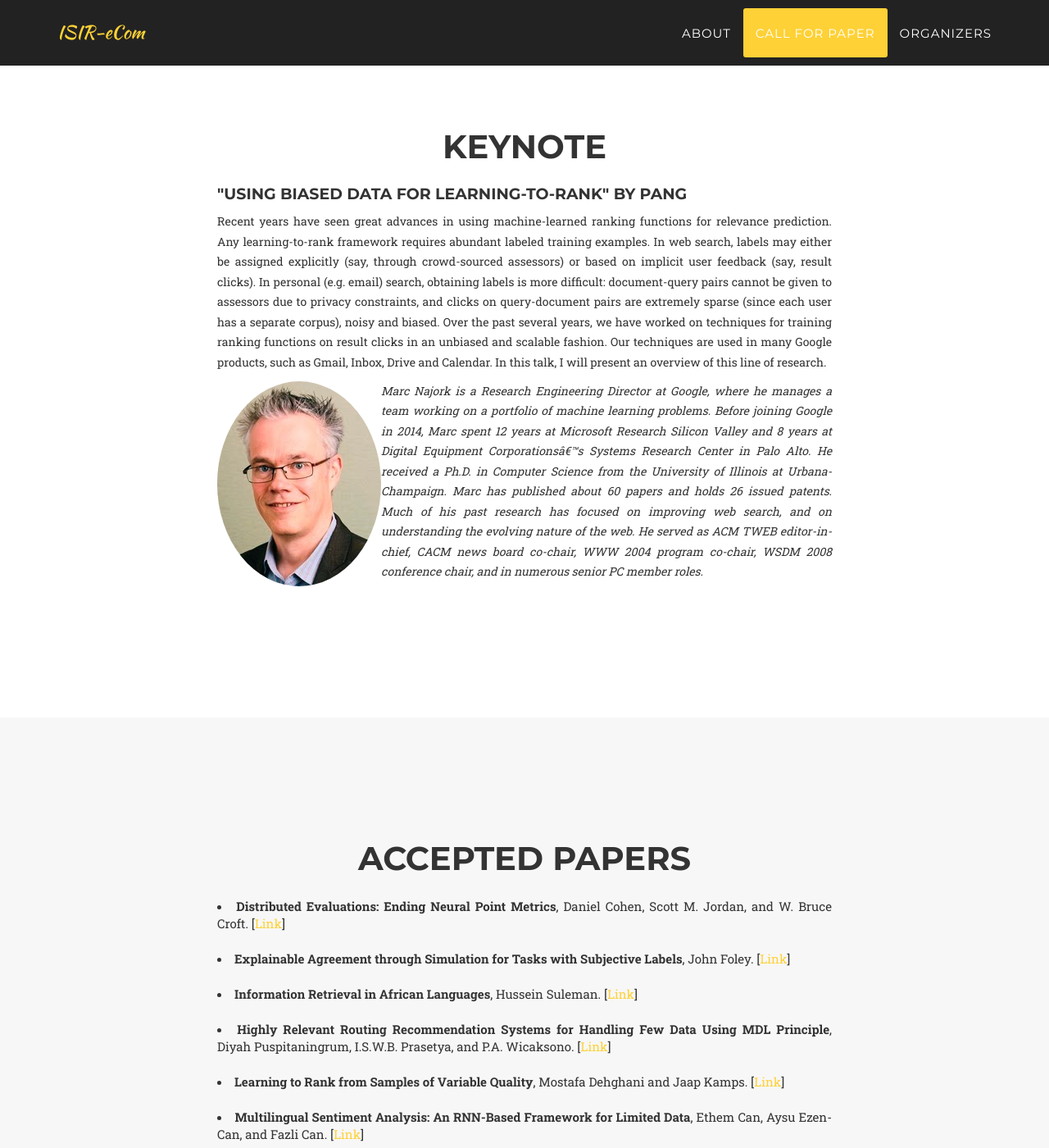
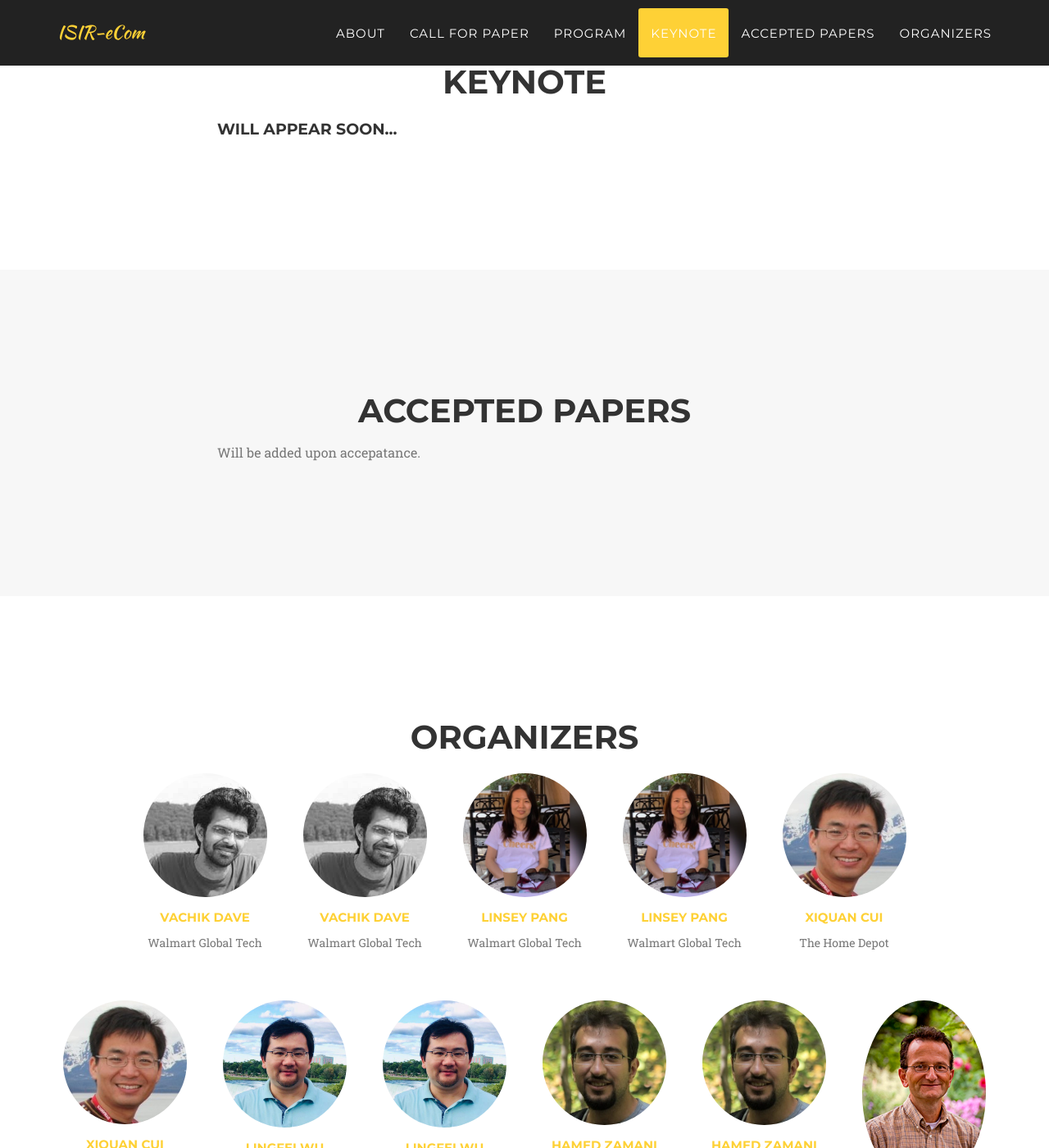
Before and after one commit to ISIR-eCom/ISIR-eCom.github.io, a Jekyll site: the page built from index.html, in a window 1280 px wide and 1400 px high, scrolled down 3508 px. Shown: the whole window at 82% size. Built offline with Jekyll 4.4.1, drawn with Linux system fonts in a browser that asks for light colours; some web fonts are replaced; some of the changed text lies outside the part shown.

Commit message:
Multiple updates for layout.

```diff
--- a/_config.yml
+++ b/_config.yml
@@ -18,7 +18,7 @@ author:
 
 # Site settings
 title: ISIR-eCom
-# email: your-email@domain.com
+email: vachik.dave25@gmail.com
 description: "The first international workshop on Interactive and Scalable Information Retrieval methods for eCommerce."
 
 # Build settings
--- a/_includes/accepted_papers.html
+++ b/_includes/accepted_papers.html
@@ -10,15 +10,16 @@
         	    <div class="row">
         	    	<div class="col-lg-8 col-lg-offset-2 text-justify">
         	        	<p class="large text-muted">
-        				<li><strong>Distributed Evaluations: Ending Neural Point Metrics</strong>, Daniel Cohen, Scott M. Jordan, and W. Bruce Croft. [<a href="https://arxiv.org/abs/1806.03790" target="\_blank">Link</a>]</li> </br>
+                            Will be added upon accepatance.
+<!--         				<li><strong>Distributed Evaluations: Ending Neural Point Metrics</strong>, Daniel Cohen, Scott M. Jordan, and W. Bruce Croft. [<a href="https://arxiv.org/abs/1806.03790" target="\_blank">Link</a>]</li> </br>
 				        <li><strong>Explainable Agreement through Simulation for Tasks with Subjective Labels</strong>, John Foley. [<a href="https://arxiv.org/abs/1806.05004" target="\_blank">Link</a>]</li> </br>
 				        <li><strong>Information Retrieval in African Languages</strong>, Hussein Suleman. [<a href="https://arxiv.org/abs/1806.04735" target="\_blank">Link</a>]</li> </br>
 				        <li><strong>Highly Relevant Routing Recommendation Systems for Handling Few Data Using MDL Principle</strong>, Diyah Puspitaningrum, I.S.W.B. Prasetya, and P.A. Wicaksono. [<a href="https://arxiv.org/abs/1804.06905" target="\_blank">Link</a>]</li> </br>
 				        <li><strong>Learning to Rank from Samples of Variable Quality</strong>, Mostafa Dehghani and Jaap Kamps. [<a href="https://arxiv.org/abs/1806.08694" target="\_blank">Link</a>]</li> </br>
-					<li><strong>Multilingual Sentiment Analysis: An RNN-Based Framework for Limited Data</strong>, Ethem Can, Aysu Ezen-Can, and Fazli Can. [<a href="https://arxiv.org/abs/1806.04511" target="\_blank">Link</a>]</li> </br>
-					<li><strong>Named Entity Recognition with Extremely Limited Data</strong>, John Foley, Sheikh Muhammad Sarwar, and James Allan. [<a href="https://arxiv.org/abs/1806.04411" target="\_blank">Link</a>]</li> </br>
-				        <li><strong>Towards Theoretical Understanding of Weak Supervision for Information Retrieval</strong>, Hamed Zamani and W. Bruce Croft. [<a href="https://arxiv.org/abs/1806.04815" target="\_blank">Link</a>]</li>
-        			</p>
+					    <li><strong>Multilingual Sentiment Analysis: An RNN-Based Framework for Limited Data</strong>, Ethem Can, Aysu Ezen-Can, and Fazli Can. [<a href="https://arxiv.org/abs/1806.04511" target="\_blank">Link</a>]</li> </br>
+					    <li><strong>Named Entity Recognition with Extremely Limited Data</strong>, John Foley, Sheikh Muhammad Sarwar, and James Allan. [<a href="https://arxiv.org/abs/1806.04411" target="\_blank">Link</a>]</li> </br>
+				        <li><strong>Towards Theoretical Understanding of Weak Supervision for Information Retrieval</strong>, Hamed Zamani and W. Bruce Croft. [<a href="https://arxiv.org/abs/1806.04815" target="\_blank">Link</a>]</li> -->
+        			    </p>
         		</div>
     	    </div>
         </div>
--- a/_includes/header.html
+++ b/_includes/header.html
@@ -24,7 +24,7 @@
                     <li>
                         <a class="page-scroll" href="#call">Call for Paper</a>
                     </li>
-<!--                     <li>
+                    <li>
                         <a class="page-scroll" href="#program">Program</a>
                     </li>
                     <li>
@@ -33,7 +33,7 @@
                     <li>
                         <a class="page-scroll" href="#accepted_papers">Accepted Papers</a>
                     </li>
- -->                    <li>
+                    <li>
                         <a class="page-scroll" href="#organizers">Organizers</a>
                     </li>
                 </ul>
--- a/_includes/keynote.html
+++ b/_includes/keynote.html
@@ -8,12 +8,12 @@
                             <div class="col-lg-8 col-lg-offset-2 text-justify">
                                 <p class="large text-muted">
 
-                                <h4>"Using biased data for Learning-to-Rank" by Pang</h4>
+                                <h4>Will appear soon...</h4>
 
-                                <p>Recent years have seen great advances in using machine-learned ranking functions for relevance prediction. Any learning-to-rank framework requires abundant labeled training examples. In web search, labels may either be assigned explicitly (say, through crowd-sourced assessors) or based on implicit user feedback (say, result clicks). In personal (e.g. email) search, obtaining labels is more difficult: document-query pairs cannot be given to assessors due to privacy constraints, and clicks on query-document pairs are extremely sparse (since each user has a separate corpus), noisy and biased. Over the past several years, we have worked on techniques for training ranking functions on result clicks in an unbiased and scalable fashion. Our techniques are used in many Google products, such as Gmail, Inbox, Drive and Calendar. In this talk, I will present an overview of this line of research. </p>
+<!--                                 <p>Recent years have seen great advances in using machine-learned ranking functions for relevance prediction. Any learning-to-rank framework requires abundant labeled training examples. In web search, labels may either be assigned explicitly (say, through crowd-sourced assessors) or based on implicit user feedback (say, result clicks). In personal (e.g. email) search, obtaining labels is more difficult: document-query pairs cannot be given to assessors due to privacy constraints, and clicks on query-document pairs are extremely sparse (since each user has a separate corpus), noisy and biased. Over the past several years, we have worked on techniques for training ranking functions on result clicks in an unbiased and scalable fashion. Our techniques are used in many Google products, such as Gmail, Inbox, Drive and Calendar. In this talk, I will present an overview of this line of research. </p>
 
 
-                                <div><p style="float: left;"><img src="img/marc.jpg" class="img-responsive img-circle" alt=""></p><p><i>Marc Najork is a Research Engineering Director at Google, where he manages a team working on a portfolio of machine learning problems. Before joining Google in 2014, Marc spent 12 years at Microsoft Research Silicon Valley and 8 years at Digital Equipment Corporations’s Systems Research Center in Palo Alto. He received a Ph.D. in Computer Science from the University of Illinois at Urbana-Champaign. Marc has published about 60 papers and holds 26 issued patents. Much of his past research has focused on improving web search, and on understanding the evolving nature of the web. He served as ACM TWEB editor-in-chief, CACM news board co-chair, WWW 2004 program co-chair, WSDM 2008 conference chair, and in numerous senior PC member roles.</i></p></div>
+                                <div><p style="float: left;"><img src="img/marc.jpg" class="img-responsive img-circle" alt=""></p><p><i>Marc Najork is a Research Engineering Director at Google, where he manages a team working on a portfolio of machine learning problems. Before joining Google in 2014, Marc spent 12 years at Microsoft Research Silicon Valley and 8 years at Digital Equipment Corporations’s Systems Research Center in Palo Alto. He received a Ph.D. in Computer Science from the University of Illinois at Urbana-Champaign. Marc has published about 60 papers and holds 26 issued patents. Much of his past research has focused on improving web search, and on understanding the evolving nature of the web. He served as ACM TWEB editor-in-chief, CACM news board co-chair, WWW 2004 program co-chair, WSDM 2008 conference chair, and in numerous senior PC member roles.</i></p></div> -->
                              </div>
                         </div>
                     </div>
--- a/_includes/program.html
+++ b/_includes/program.html
@@ -7,7 +7,8 @@
 	                    <div class="row">
 	                        <div class="col-lg-8 col-lg-offset-2 text-justify">
 	                            <p class="large text-muted">
-								<table>
+	                            	TBD
+								<!-- <table>
 								  <tr>
 								    <td width="20%">9:00 - 9:10</td>
 								    <td width="80%">Opening</td>
@@ -28,7 +29,7 @@
 								    <td width="20%">11:30 - 12:00</td>
 								    <td width="80%">Discussion panel and Closing</td>
 								  </tr>
-								</table>
+								</table> -->
 							 </div>
 	                    </div>
 	                </div>
```
Also changed, not shown: img/team/2.jpg, 1 other file.
